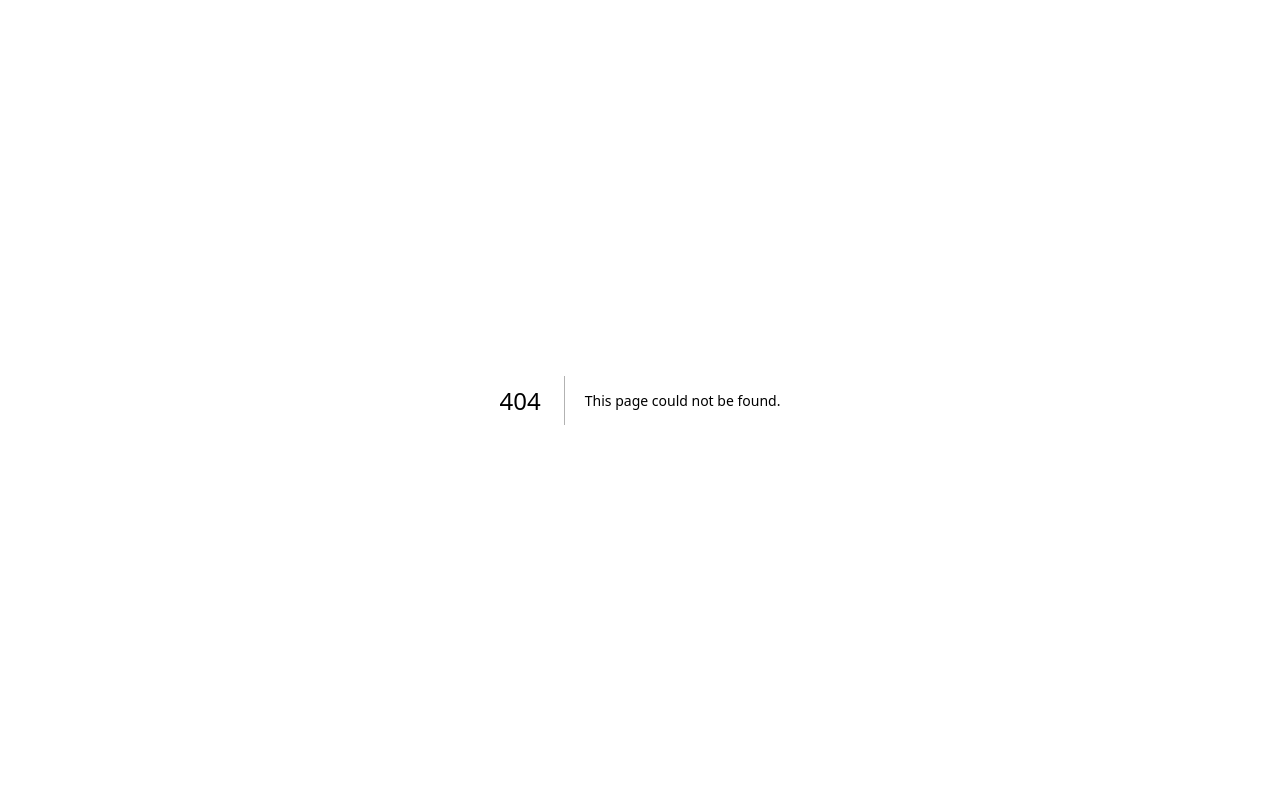
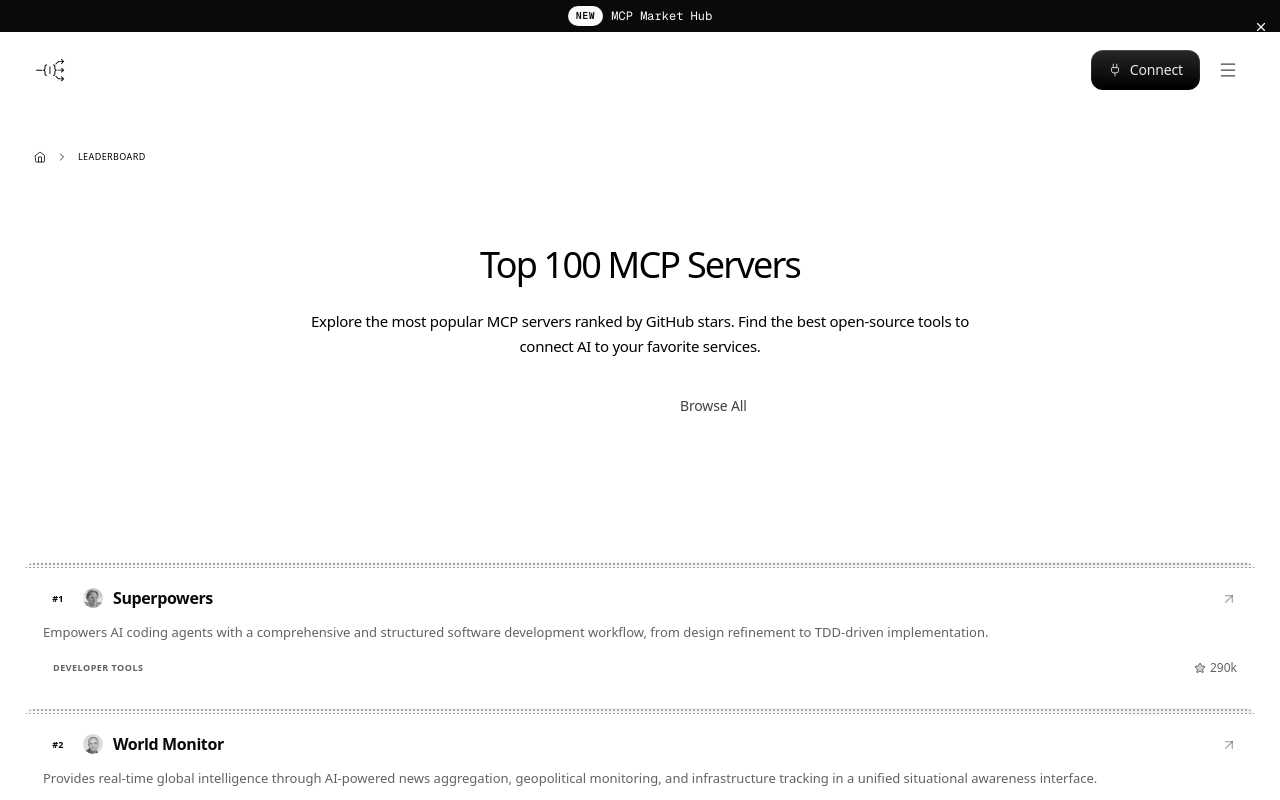
Before and after one commit to ttncode/marketplace-ui, a Next.js app: page /leaderboards in a window 1280 px wide. Before the commit this address had no page. Shown: the top 800 px of the page. Built offline with nearby package versions, Linux system fonts and the light colour scheme.

Commit message:
feat(leaderboards): add route for the leaderboards (#73)
Serve the leaderboards.

```diff
--- /dev/null
+++ b/src/app/(site)/leaderboards/page.tsx
@@ -0,0 +1,29 @@
+import type { Metadata } from "next";
+import { SERVER_ROWS } from "@/components/sites/mcpmarket-com-1a9fdbee/leaderboards-47b0390f/leaderboard-data";
+import { LeaderboardPage } from "@/components/sites/mcpmarket-com-1a9fdbee/leaderboards-47b0390f/LeaderboardPage";
+
+export const metadata: Metadata = {
+  title: "Top 100 MCP Servers Leaderboard | MCP Market",
+  description:
+    "Explore the most popular MCP servers ranked by GitHub stars. Find the best MCP servers to connect AI to your favorite tools.",
+};
+
+export default function ServersLeaderboardPage() {
+  return (
+    <LeaderboardPage
+      rows={SERVER_ROWS}
+      variant="server"
+      hero={{
+        crumbs: [{ label: "Home", href: "/" }],
+        current: "Leaderboard",
+        title: "Top 100",
+        mutedTitle: "MCP Servers",
+        subtitle:
+          "Explore the most popular MCP servers ranked by GitHub stars. Find the best open-source tools to connect AI to your favorite services.",
+        // The source links the latest daily list; captured 2026-09-24.
+        primary: { label: "Top MCPs Today", href: "/daily/top-mcp-server-list-september-23-2026" },
+        secondary: { label: "Browse All", href: "/daily" },
+      }}
+    />
+  );
+}
```
